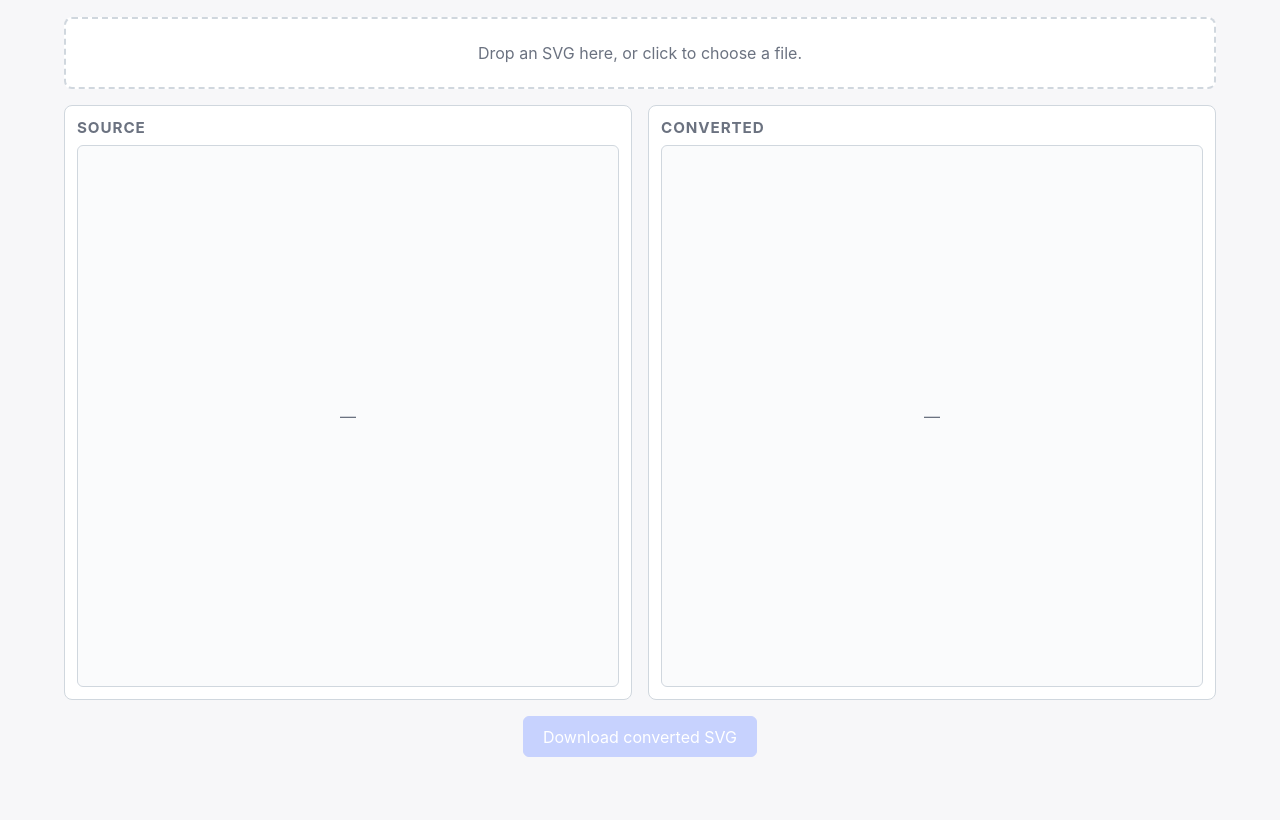
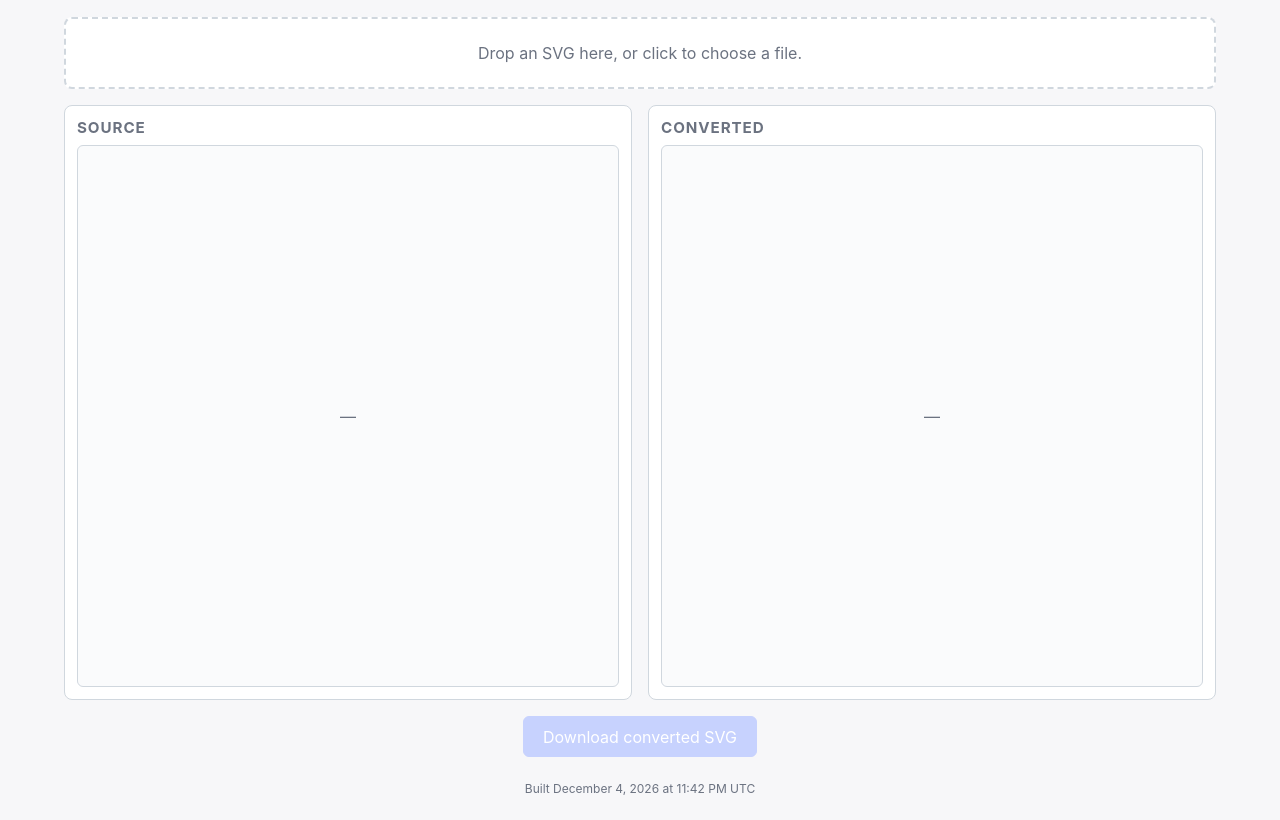
Before and after one commit to tatiang/svg-convert, a website built with Vite: page index.html in a window 1280 px wide. Shown: the part 80-900 px from the top of the page. Before the commit the page ends 861 px from the top, so only its background shows below. Built offline with nearby package versions, Linux system fonts and the light colour scheme.

Commit message:
Add build date/time footer stamped at deploy time
Vite injects __BUILD_DATE__ (ISO string) at build time, so the footer
always reflects when the GitHub Actions deploy ran. Displayed as e.g.
"Built May 25, 2026 at 8:01 PM UTC" in a small muted footer.

Co-Authored-By: Claude Opus 4.7 <noreply@anthropic.com>

```diff
--- a/index.html
+++ b/index.html
@@ -38,6 +38,10 @@
       <button id="downloadBtn" disabled>Download converted SVG</button>
     </section>
 
+    <footer>
+      <span id="buildDate"></span>
+    </footer>
+
     <script type="module" src="/src/main.ts"></script>
   </body>
 </html>
--- /dev/null
+++ b/src/env.d.ts
@@ -0,0 +1,3 @@
+/// <reference types="vite/client" />
+
+declare const __BUILD_DATE__: string;
--- a/src/main.ts
+++ b/src/main.ts
@@ -1,4 +1,23 @@
 import { convert, type ConversionStats } from "./converter";
+
+// Stamp the build date injected by Vite at build time.
+const buildDateEl = document.getElementById("buildDate");
+if (buildDateEl) {
+  const d = new Date(__BUILD_DATE__);
+  const date = d.toLocaleDateString("en-US", {
+    month: "long",
+    day: "numeric",
+    year: "numeric",
+    timeZone: "UTC",
+  });
+  const time = d.toLocaleTimeString("en-US", {
+    hour: "numeric",
+    minute: "2-digit",
+    timeZone: "UTC",
+    timeZoneName: "short",
+  });
+  buildDateEl.textContent = `Built ${date} at ${time}`;
+}
 
 const fileInput = document.getElementById("fileInput") as HTMLInputElement;
 const dropzone = document.getElementById("dropzone") as HTMLElement;
--- a/src/style.css
+++ b/src/style.css
@@ -135,6 +135,13 @@ button:disabled {
   cursor: not-allowed;
 }
 
+footer {
+  margin-top: 1.5rem;
+  text-align: center;
+  font-size: 0.75rem;
+  color: var(--muted);
+}
+
 @media (max-width: 700px) {
   .previews {
     grid-template-columns: 1fr;
--- a/vite.config.ts
+++ b/vite.config.ts
@@ -2,4 +2,7 @@ import { defineConfig } from "vite";
 
 export default defineConfig({
   base: "/svg-convert/",
+  define: {
+    __BUILD_DATE__: JSON.stringify(new Date().toISOString()),
+  },
 });
```
